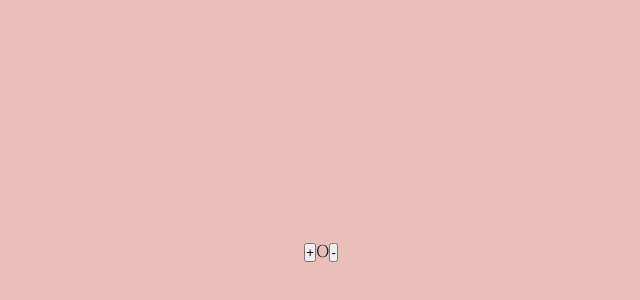
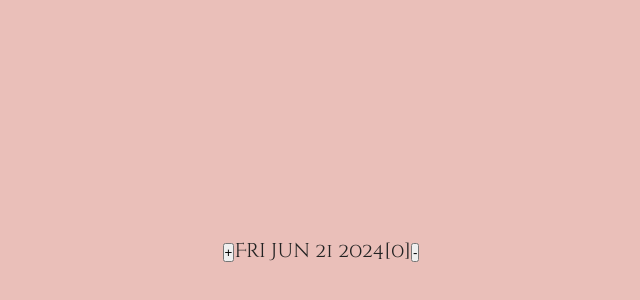
Before and after one commit to code21112/classy-weather, a React (Create React App) app: page / in a window 1280 px wide. Shown: the part 150-450 px from the top of the page, without its empty margins (319-959 px from the left). Built offline with nearby package versions, Linux system fonts and the light colour scheme.

Commit message:
Changed display: from cunter to date taking account counter

```diff
--- a/src/App.js
+++ b/src/App.js
@@ -4,7 +4,7 @@ class Counter extends React.Component {
   constructor(props) {
     super(props);
 
-    this.state = { counter: 0 };
+    this.state = { count: 0 };
     this.handleIncrement = this.handleIncrement.bind(this);
     this.handleDecrement = this.handleDecrement.bind(this);
   }
@@ -13,24 +13,28 @@ class Counter extends React.Component {
     // console.log("handleAdd triggered");
     // console.log("this", this);
     this.setState((curState) => {
-      return { counter: curState.counter + 1 };
+      return { count: curState.count + 1 };
     });
   }
 
   handleDecrement() {
-    if (this.state.counter === 0) return;
+    // if (this.state.count === 0) return;
     this.setState((curState) => {
       return {
-        counter: curState.counter - 1,
+        count: curState.count - 1,
       };
     });
   }
 
   render() {
+    const date = new Date("June 21 2024");
+    date.setDate(date.getDate() + this.state.count);
+
     return (
       <div>
         <button onClick={this.handleIncrement}>+</button>
-        <span>{this.state.counter}</span>
+        <span>{date.toDateString()}</span>
+        <span>[{this.state.count}]</span>
         <button onClick={this.handleDecrement}>-</button>
       </div>
     );
```
